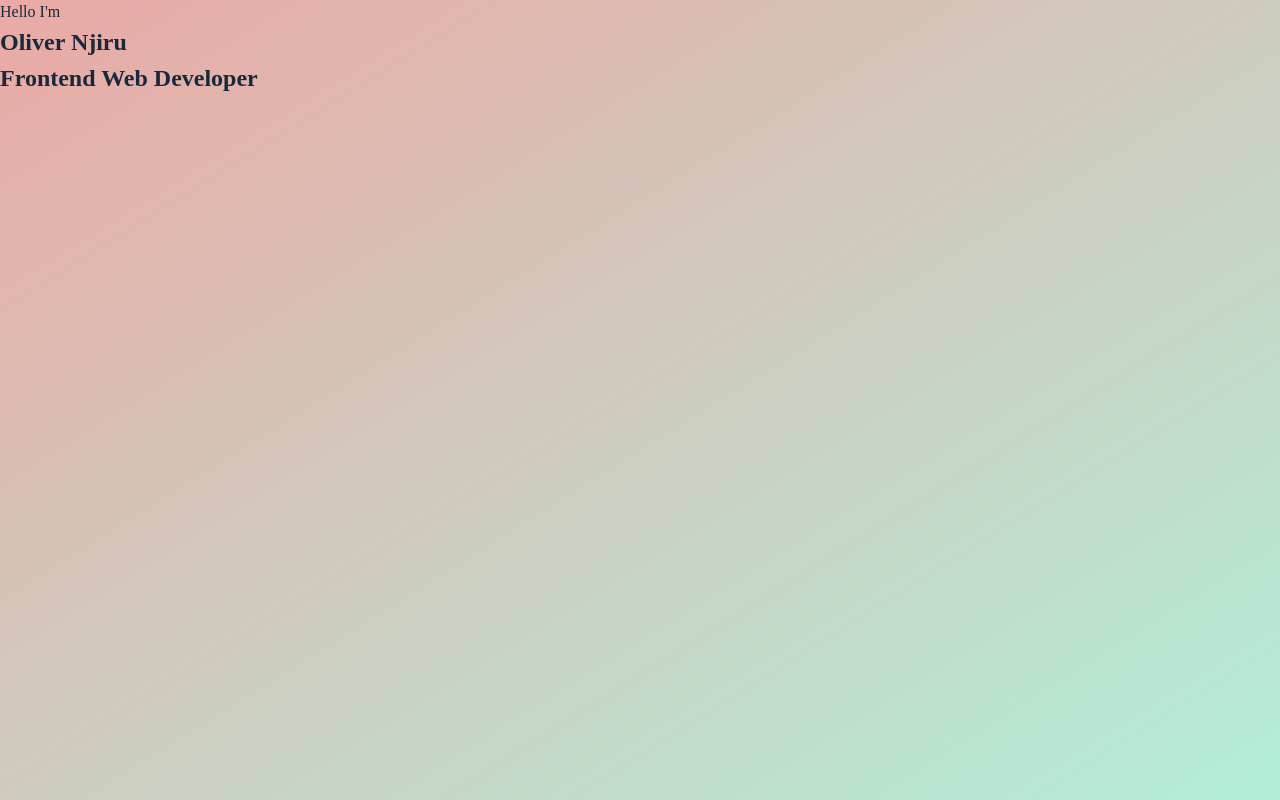
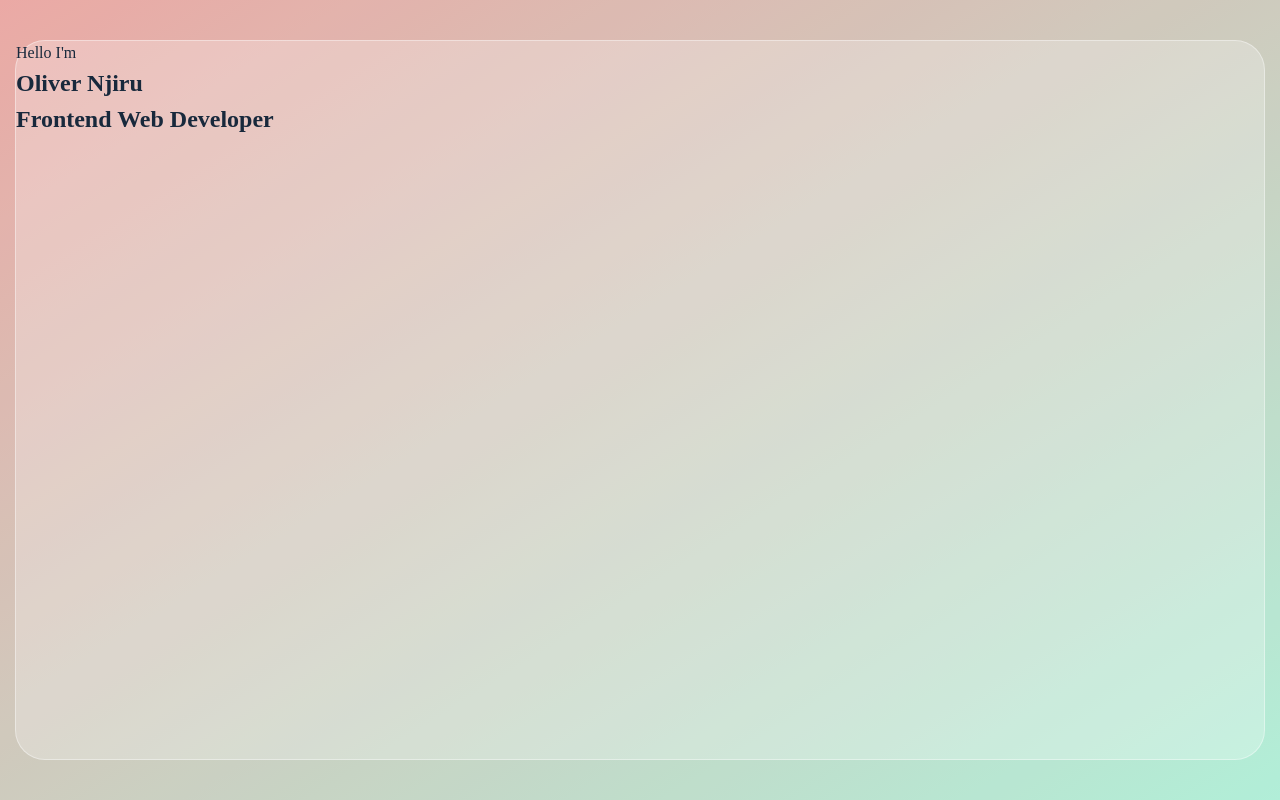
Before and after one commit to olivernjiru/glassmorphismportfoliowebsite, a plain HTML site: page index.html in a window 1280 px wide. Drawn offline with Linux system fonts and the light colour scheme.

Commit message:
styled section

```diff
--- a/style.css
+++ b/style.css
@@ -35,6 +35,7 @@ body {
     line-height: 1.5;
     overflow-x: hidden;
     -webkit-tap-highlight-color: transparent;
+    padding: 5vh 15px;
 }
 
 body::before {
@@ -48,3 +49,10 @@ body::before {
     z-index: -1;
     opacity: 0.12;
 }
+
+section {
+    background-color: var(--white-alpha-25);
+    border: 1px solid var(--white-alpha-40);
+    min-height: 90vh;
+    border-radius: 30px;
+}
```
